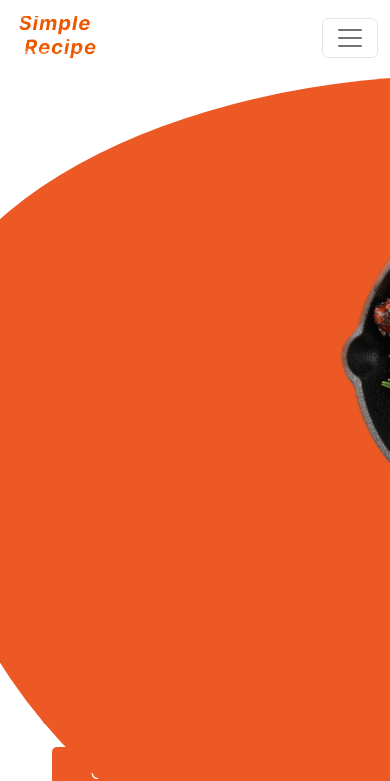
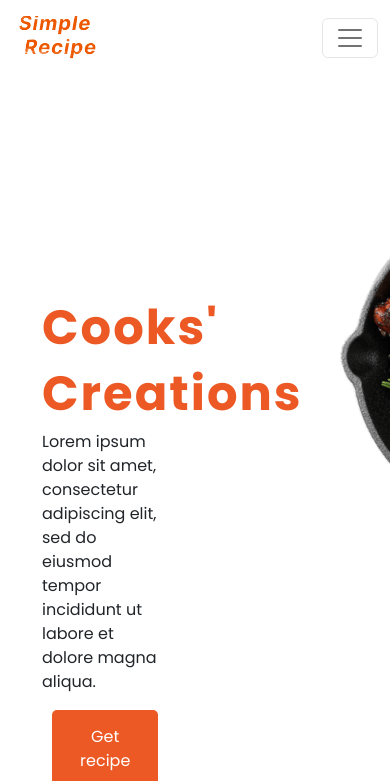
Before and after one commit to sang-4/recipe-app, a React (Create React App) app: page / in a window 390 px wide. Shown: the top 781 px of the page. Built offline with nearby package versions, Linux system fonts and the light colour scheme.

Commit message:
remove blob in small screens

```diff
--- a/src/assets/Styles/index.css
+++ b/src/assets/Styles/index.css
@@ -77,16 +77,17 @@ font-family: 'Poppins', sans-serif; */
   width: 40%;
   height: 100%;
   padding: 10px 0px 10px 10px;
+
 }
 
 .hero-text .text {
-  margin: 200px auto;
+  margin: 12.75em auto;
   padding: 10px 0px 10px 20px;
 }
 
 .hero-text .text h1 {
   text-align: center;
-  font-size: 65px;
+  font-size: 4rem;
   transition: 1s ease-in-out;
   letter-spacing: 2px;
   color: #ec5924;
@@ -137,6 +138,7 @@ font-family: 'Poppins', sans-serif; */
 .image-sect.image {
   width: 600px;
   position: relative;
+
 }
 
 .hero-blob {
@@ -147,6 +149,37 @@ font-family: 'Poppins', sans-serif; */
   position: absolute;
   top: 0;
   right: -90px;
+}
+
+/* Hero media queries */
+@media screen and (max-width: 1000px){
+  .hero-blob{
+    display: none;
+  }
+
+  .hero-text .text h1{
+    font-size: 3rem;
+  }
+
+  /* .hero{
+    flex-direction: column;
+    background-color: #ec5924;
+  }
+
+  .hero-text{
+    margin: 1rem auto;
+    padding: 0px;
+  }
+
+  .hero-text .text p{
+    display: none;
+  }
+
+  .hero-image .image{
+    background-color: transparent;
+  } */
+
+
 }
 /* Hero */
 
```
